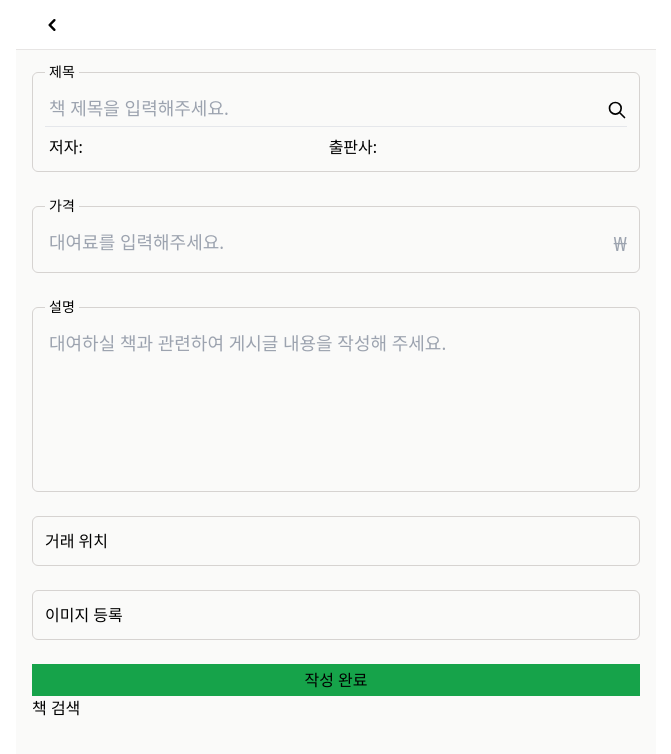
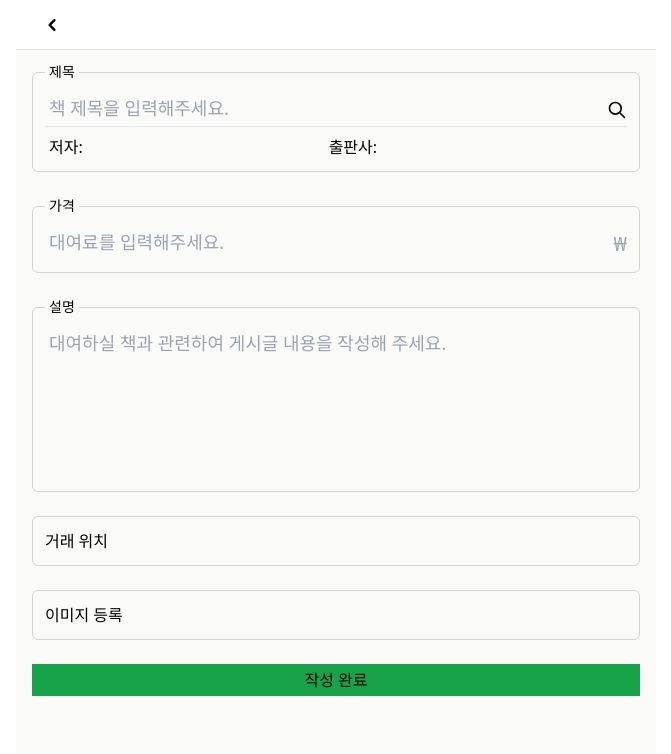
Before and after one commit to Withlaw/dnb, a React (Vite) app: page /books/create in a window 1280 px wide. Shown: the top 754 px of the page, without its empty margins (304-975 px from the left). Built offline with nearby package versions, Linux system fonts and the light colour scheme; no server answers.

Commit message:
book post form title input에 search book title modal 링크

```diff
--- a/src/features/books/post-create.component.tsx
+++ b/src/features/books/post-create.component.tsx
@@ -32,11 +32,10 @@ const BookPostCreateForm = () => {
 	};
 
 	return (
-		<BookPostForm onSubmit={submitHandler}>
+		<BookPostForm onSubmit={submitHandler} onClick={searchModalHandler}>
 			<Button>작성 완료</Button>
 			{/* 혹시 모르니까 button type=reset 해주기 */}
 			{/* 리액트 폼 훅에는 reset 함수 제공 */}
-			<button onClick={searchModalHandler}>책 검색</button>
 			{isShowModal && <BookPostSearch modalHandler={searchModalHandler} />}
 		</BookPostForm>
 	);
--- a/src/features/books/post-form.component.tsx
+++ b/src/features/books/post-form.component.tsx
@@ -15,9 +15,10 @@ type Props = {
 	children?: React.ReactNode;
 	inputData?: any;
 	onSubmit?: (data: any) => void;
+	onClick?: () => void;
 };
 
-const BookPostForm = ({ children, inputData, onSubmit }: Props) => {
+const BookPostForm = ({ children, inputData, onSubmit, onClick }: Props) => {
 	const formRef = useRef<HTMLFormElement>(null);
 
 	const submitHandler = (e: React.FormEvent<HTMLFormElement>) => {
@@ -34,7 +35,8 @@ const BookPostForm = ({ children, inputData, onSubmit }: Props) => {
 						name="title"
 						placeholder="책 제목을 입력해주세요."
 						defaultValue={(inputData as string) ?? ''}
-						// required
+						required
+						onClick={onClick}
 						className={FormStyle.INPUT}></input>
 					<span className="text-xl">
 						<HiOutlineSearch />
@@ -56,7 +58,7 @@ const BookPostForm = ({ children, inputData, onSubmit }: Props) => {
 						name="fee"
 						placeholder="대여료를 입력해주세요."
 						defaultValue={(inputData as string) ?? ''}
-						// required
+						required
 						className={FormStyle.INPUT + ' flex-auto appearance-none'}></input>
 					{/* 타이핑시 ₩ 색상 까맣게 효과 */}
 					<span className="text-xl text-gray-400">₩</span>
--- a/src/features/books/post-search.component.tsx
+++ b/src/features/books/post-search.component.tsx
@@ -20,6 +20,7 @@ const BookPostSearch = ({ modalHandler }: Props) => {
 
 	const isEmpty = inputValue.trim() === '';
 
+	/*
 	const { data, isError, isLoading } = useQuery({
 		enabled: !!debouncedInputValue,
 		queryKey: ['bookSearch', debouncedInputValue],
@@ -39,6 +40,7 @@ const BookPostSearch = ({ modalHandler }: Props) => {
 		},
 		staleTime: 60 * 1000,
 	});
+  */
 
 	const submitHandler = (e: React.FormEvent<HTMLFormElement>) => {
 		e.preventDefault();
```
